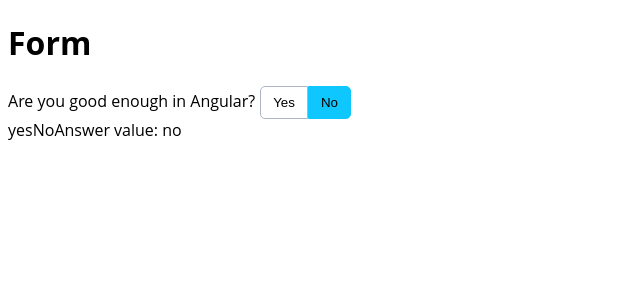
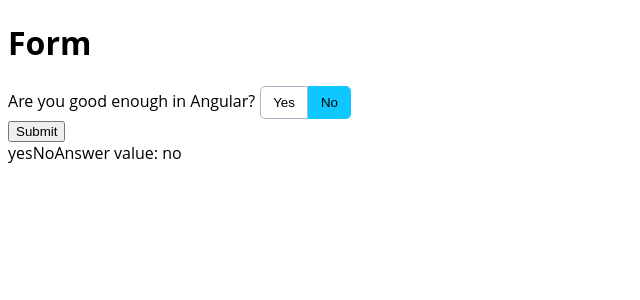
Before and after one commit to esterfania/acessibilidade, an Angular app: page / in a window 1280 px wide. Shown: the top 300 px of the page, without its empty margins (0-640 px from the left). Built offline with nearby package versions, Linux system fonts and the light colour scheme.

Commit message:
Implementa NG_VALUE_ACESSOR no input.

```diff
--- a/src/app/app.component.html
+++ b/src/app/app.component.html
@@ -1,8 +1,13 @@
 <main>
   <h1>Form</h1>
-  <app-yes-no-button-group
-    [(value)]="yesNoAnswer"
-    [label]="label"
-  ></app-yes-no-button-group>
+  <form [formGroup]="form" (ngSubmit)="submit()">
+    <app-yes-no-button-group
+      [(value)]="yesNoAnswer"
+      [label]="label"
+      formControlName="yesNoAnswer"
+    ></app-yes-no-button-group>
+    <button>Submit</button>
+  </form>
+
   <span> yesNoAnswer value: {{ yesNoAnswer }} </span>
 </main>
--- a/src/app/app.component.ts
+++ b/src/app/app.component.ts
@@ -1,4 +1,5 @@
 import { Component } from '@angular/core';
+import { FormBuilder, FormGroup, Validators } from '@angular/forms';
 
 @Component({
   selector: 'app-root',
@@ -9,4 +10,15 @@ export class AppComponent {
   title = 'acessibilidade';
   public yesNoAnswer = 'no';
   public label = 'Are you good enough in Angular?';
+  form: FormGroup;
+
+  constructor(formBuilder: FormBuilder) {
+    this.form = formBuilder.group({
+      yesNoAnswer: [this.yesNoAnswer, [Validators.required]],
+    });
+  }
+
+  public submit(): void {
+    console.log(this.form.value);
+  }
 }
--- a/src/app/app.module.ts
+++ b/src/app/app.module.ts
@@ -4,6 +4,7 @@ import { NgModule } from '@angular/core';
 import { AppRoutingModule } from './app-routing.module';
 import { AppComponent } from './app.component';
 import { YesNoButtonGroupModule } from './shared/components/yes-no-button-group/yes-no-button-group.module';
+import { ReactiveFormsModule } from '@angular/forms';
 
 @NgModule({
   declarations: [
@@ -12,9 +13,9 @@ import { YesNoButtonGroupModule } from './shared/components/yes-no-button-group/
   imports: [
     BrowserModule,
     AppRoutingModule,
-    YesNoButtonGroupModule
+    YesNoButtonGroupModule,
+    ReactiveFormsModule
   ],
-  providers: [],
   bootstrap: [AppComponent]
 })
 export class AppModule { }
--- a/src/app/shared/components/yes-no-button-group/yes-no-button-group.component.ts
+++ b/src/app/shared/components/yes-no-button-group/yes-no-button-group.component.ts
@@ -1,16 +1,50 @@
-import { Component, EventEmitter, Input, OnInit, Output } from '@angular/core';
+import {
+  Component,
+  EventEmitter,
+  forwardRef,
+  Input,
+  OnInit,
+  Output,
+} from '@angular/core';
+import { ControlValueAccessor, NG_VALUE_ACCESSOR } from '@angular/forms';
+
+const VALUE_ACESSOR: any = {
+  provide: NG_VALUE_ACCESSOR,
+  useExisting: forwardRef(() => YesNoButtonGroupComponent),
+  multi: true,
+};
 
 @Component({
   selector: 'app-yes-no-button-group',
   templateUrl: './yes-no-button-group.component.html',
   styleUrls: ['./yes-no-button-group.component.scss'],
+  providers: [VALUE_ACESSOR],
 })
-export class YesNoButtonGroupComponent implements OnInit {
+export class YesNoButtonGroupComponent implements OnInit, ControlValueAccessor {
   @Input() public label = '';
   @Input() public value: string = null;
+  @Input() isReadOnly = false;
   @Output() valueChange = new EventEmitter<string>();
+
   public options = YesNoButtonGroupOptions;
+  public onChange = (value: string) => {};
+  public onTouched = () => {};
+
   constructor() {}
+
+  public writeValue(value: string): void {
+    this.value = value;
+    this.onChange(this.value);
+  }
+  public registerOnChange(fn: (value: string) => void): void {
+    this.onChange = fn;
+  }
+  public registerOnTouched(fn: () => void): void {
+    this.onTouched = fn;
+  }
+  public setDisabledState?(isDisabled: boolean): void {
+    this.isReadOnly = isDisabled;
+  }
 
   ngOnInit(): void {}
 
```
